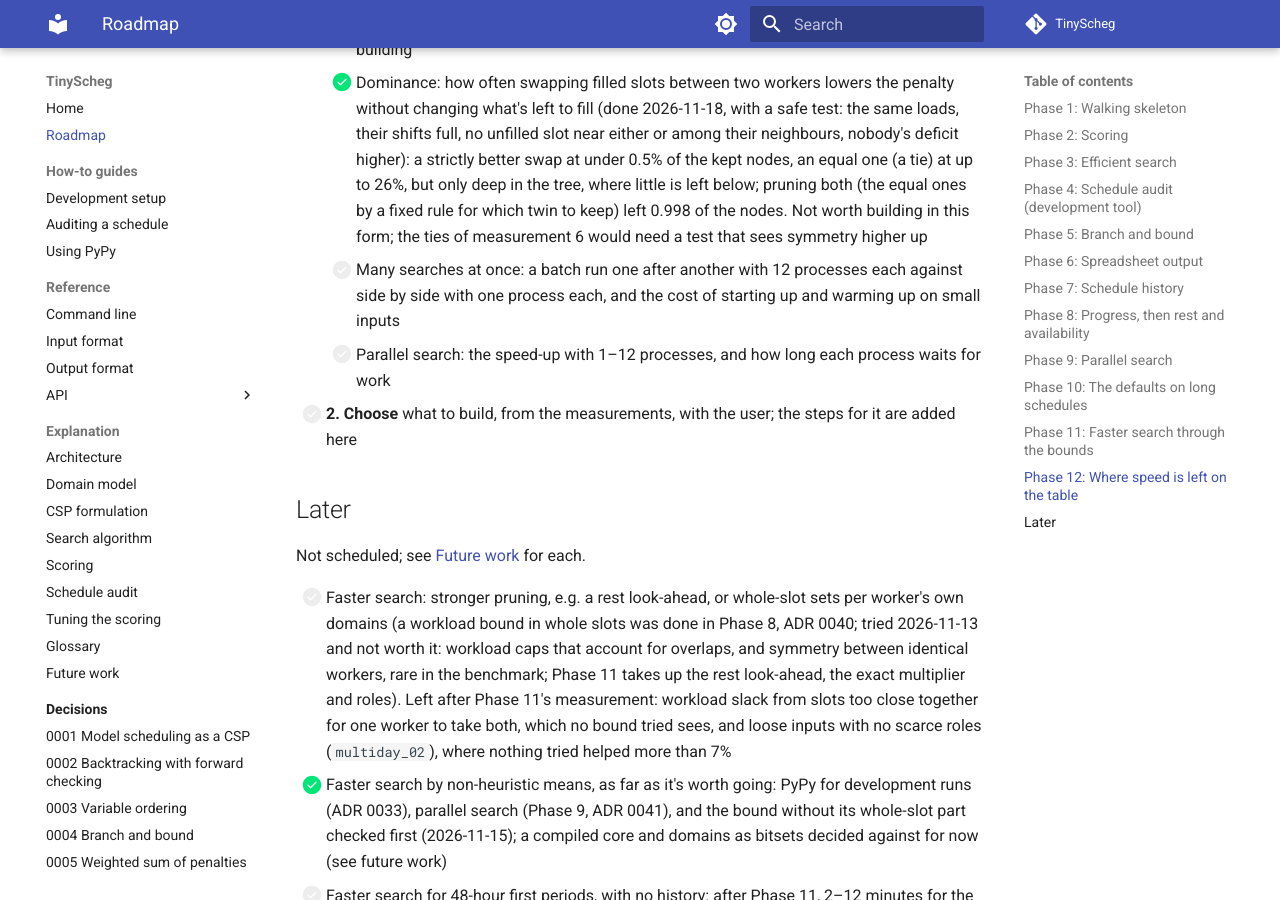
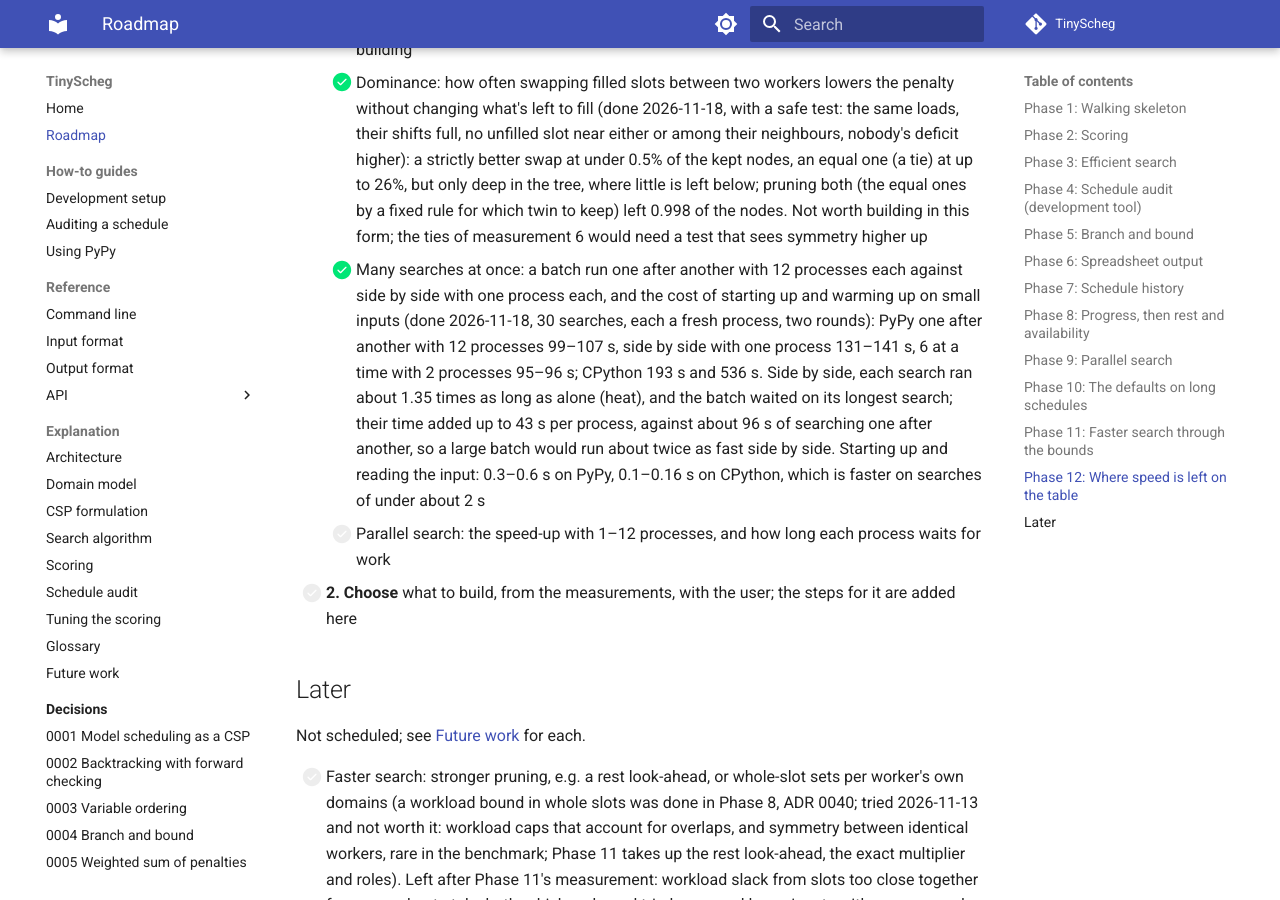
Before and after one commit to 3-kids-wearing-a-trenchcoat/TinyScheg, an MkDocs documentation site: the page built from docs/roadmap.md, in a window 1280 px wide and 900 px high, scrolled down 12583 px. Built offline with MkDocs 1.6.1 and Material for MkDocs 9.7.7, drawn with Linux system fonts in a browser that asks for light colours; comment, search, counter and statistics services are not loaded.

Commit message:
Roadmap: Phase 12 measurement 10 done, many searches at once
Co-Authored-By: Claude Opus 5.5 <noreply@anthropic.com>
Claude-Session: https://claude.ai/code/session_01F2KXFtMmJjZXRnwpgjXXPB

```diff
--- a/docs/roadmap.md
+++ b/docs/roadmap.md
@@ -419,8 +419,14 @@ and conclusions are reported to the user.
       nodes, an equal one (a tie) at up to 26%, but only deep in the tree, where little is left below; pruning both
       (the equal ones by a fixed rule for which twin to keep) left 0.998 of the nodes. Not worth building in this
       form; the ties of measurement 6 would need a test that sees symmetry higher up
-    - [ ] Many searches at once: a batch run one after another with 12 processes each against side by side with one
-      process each, and the cost of starting up and warming up on small inputs
+    - [x] Many searches at once: a batch run one after another with 12 processes each against side by side with one
+      process each, and the cost of starting up and warming up on small inputs (done 2026-11-18, 30 searches, each
+      a fresh process, two rounds): PyPy one after another with 12 processes 99–107 s, side by side with one process
+      131–141 s, 6 at a time with 2 processes 95–96 s; CPython 193 s and 536 s. Side by side, each search ran about 1.35
+      times as long as alone (heat), and the batch waited on its longest search; their time added up to 43 s per
+      process, against about 96 s of searching one after another, so a large batch would run about twice as fast
+      side by side. Starting up and reading the input: 0.3–0.6 s on PyPy, 0.1–0.16 s on CPython, which is faster on
+      searches of under about 2 s
     - [ ] Parallel search: the speed-up with 1–12 processes, and how long each process waits for work
 - [ ] **2. Choose** what to build, from the measurements, with the user; the steps for it are added here
 
```
